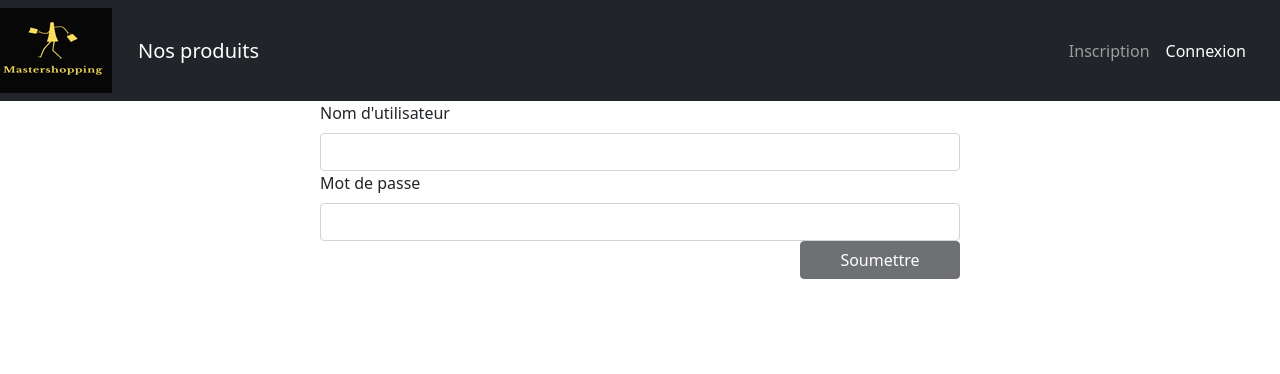
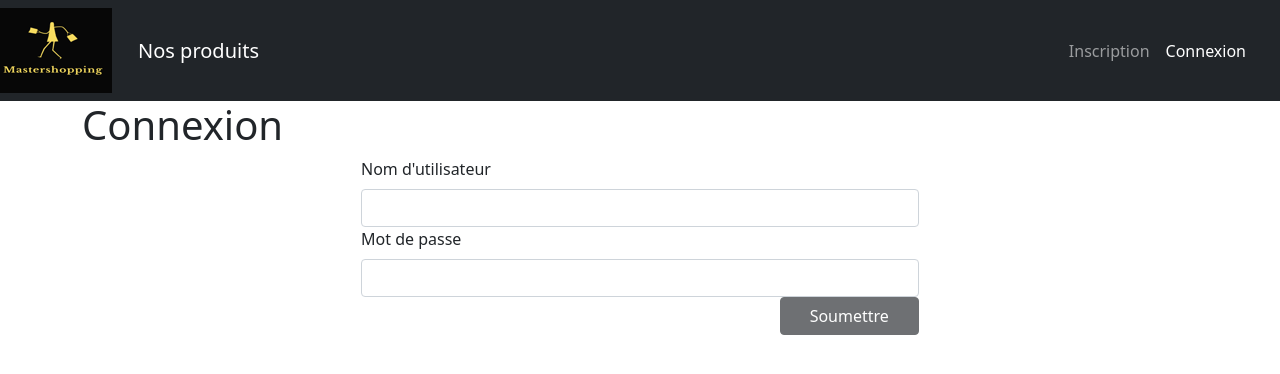
Before and after one commit to pascal-khuu/masterpiece-shopping, an Angular app: page /sign-in in a window 1280 px wide. Shown: the top 374 px of the page. Built offline with nearby package versions, Linux system fonts and the light colour scheme.

Commit message:
message error 'Informations de connexion incorrectes' if the authentication fails

```diff
--- a/src/app/pages/sign-in/sign-in.component.html
+++ b/src/app/pages/sign-in/sign-in.component.html
@@ -1,3 +1,8 @@
+<main class="container-xl">
+    <h1> Connexion </h1>
+    <div class="alert-danger" *ngIf="signInError">
+        Informations de connexion incorrectes
+    </div>
     <form class="d-grid col-12 col-md-6 mx-auto" #myForm="ngForm" (ngSubmit)="onSubmit(myForm)">
         <label for="usernameid" class="form-label">Nom d'utilisateur</label>
         <div class="input-group">
@@ -13,3 +18,4 @@
             <button type="submit" class="btn btn-dark text-nowrap" [disabled]="myForm.invalid">Soumettre</button>
         </div>
     </form>
+</main>
```
Lines whose indentation alone changed are shown as unchanged.
